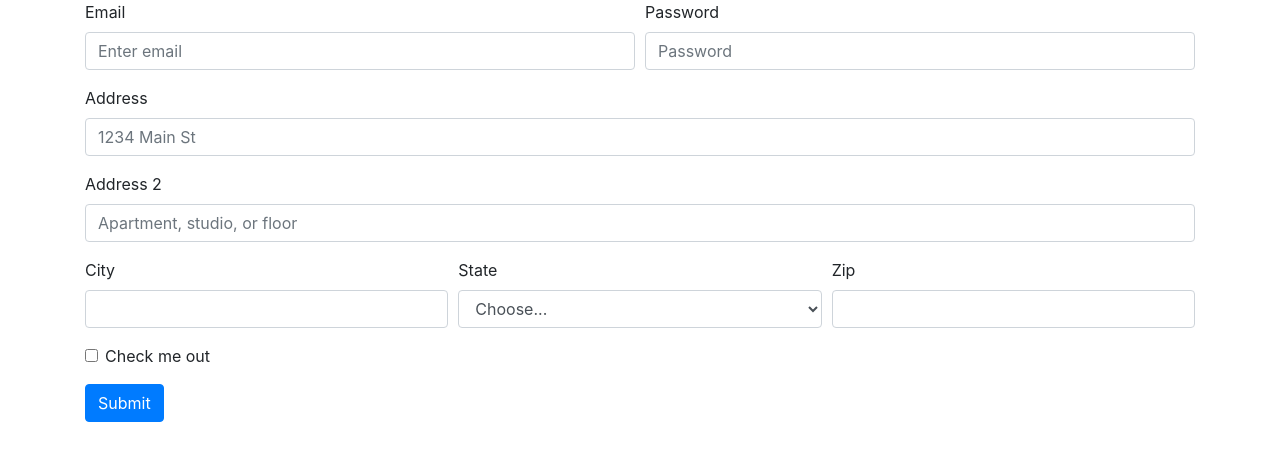
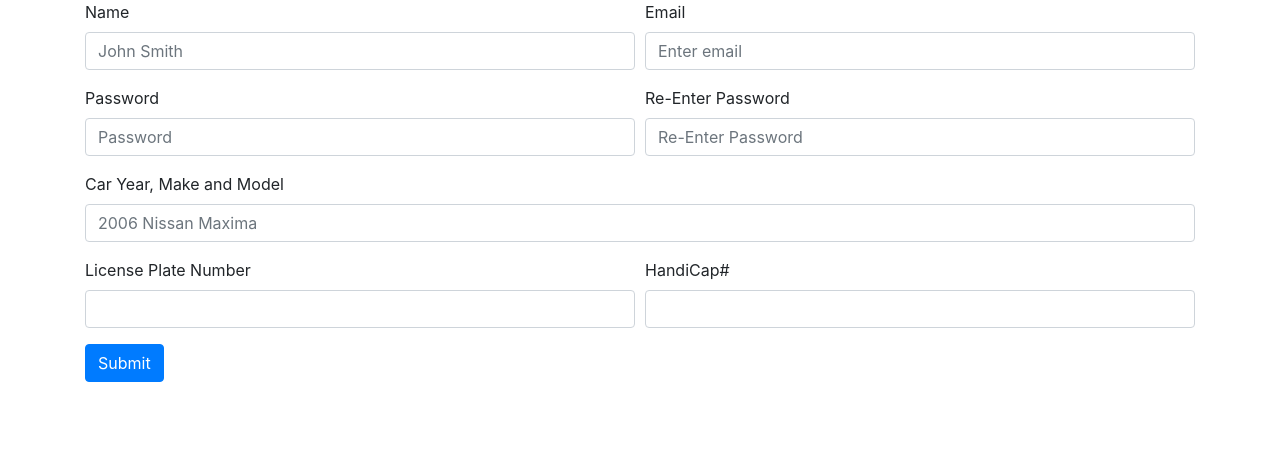
Before and after one commit to snboozer/VIParking, a React (Create React App) app in the folder viparking/: page /SignUpForm in a window 1280 px wide. Shown: the top 460 px of the page. Built offline with nearby package versions, Linux system fonts and the light colour scheme.

Commit message:
updated input forms

```diff
--- a/viparking/src/components/SignIn.js
+++ b/viparking/src/components/SignIn.js
@@ -12,9 +12,6 @@ export const SignIn = () =>(
     <Form.Label>Password</Form.Label>
     <Form.Control type="password" placeholder="Password" />
   </Form.Group>
-  <Form.Group controlId="formBasicCheckbox">
-    <Form.Check type="checkbox" label="Check me out" />
-  </Form.Group>
   <Button variant="primary" type="submit">
     Submit
   </Button>
--- a/viparking/src/components/signUpForm.js
+++ b/viparking/src/components/signUpForm.js
@@ -2,53 +2,50 @@ import React from 'react';
 import { Form, Col, Button } from 'react-bootstrap'
 
 
-export const SignUpForm = () =>(
+export const SignUpForm = () => (
   <Form>
     <Form.Row>
+    <Form.Group as={Col} controlId="formGridName">
+      <Form.Label>Name</Form.Label>
+      <Form.Control placeholder="John Smith" />
+    </Form.Group>
+
       <Form.Group as={Col} controlId="formGridEmail">
         <Form.Label>Email</Form.Label>
         <Form.Control type="email" placeholder="Enter email" />
       </Form.Group>
 
+
+    </Form.Row>
+
+    <Form.Row>
       <Form.Group as={Col} controlId="formGridPassword">
         <Form.Label>Password</Form.Label>
         <Form.Control type="password" placeholder="Password" />
       </Form.Group>
+
+      <Form.Group as={Col} controlId="formGridRePassword">
+        <Form.Label>Re-Enter Password</Form.Label>
+        <Form.Control type="password" placeholder="Re-Enter Password" />
+      </Form.Group>
     </Form.Row>
 
-  <Form.Group controlId="formGridAddress1">
-    <Form.Label>Address</Form.Label>
-    <Form.Control placeholder="1234 Main St" />
-  </Form.Group>
-
-  <Form.Group controlId="formGridAddress2">
-    <Form.Label>Address 2</Form.Label>
-    <Form.Control placeholder="Apartment, studio, or floor" />
+    <Form.Group controlId="formGridCarType">
+      <Form.Label>Car Year, Make and Model</Form.Label>
+      <Form.Control placeholder="2006 Nissan Maxima" />
     </Form.Group>
 
     <Form.Row>
-    <Form.Group as={Col} controlId="formGridCity">
-      <Form.Label>City</Form.Label>
+      <Form.Group as={Col} controlId="formGridPlate">
+        <Form.Label>License Plate Number</Form.Label>
         <Form.Control />
       </Form.Group>
 
-    <Form.Group as={Col} controlId="formGridState">
-      <Form.Label>State</Form.Label>
-      <Form.Control as="select">
-        <option>Choose...</option>
-        <option>...</option>
-      </Form.Control>
-    </Form.Group>
-
-    <Form.Group as={Col} controlId="formGridZip">
-      <Form.Label>Zip</Form.Label>
+      <Form.Group as={Col} controlId="formGridHandicap">
+        <Form.Label>HandiCap#</Form.Label>
         <Form.Control />
       </Form.Group>
     </Form.Row>
-
-  <Form.Group id="formGridCheckbox">
-    <Form.Check type="checkbox" label="Check me out" />
-  </Form.Group>
 
     <Button variant="primary" type="submit">
       Submit
```
Lines whose indentation alone changed are shown as unchanged.
